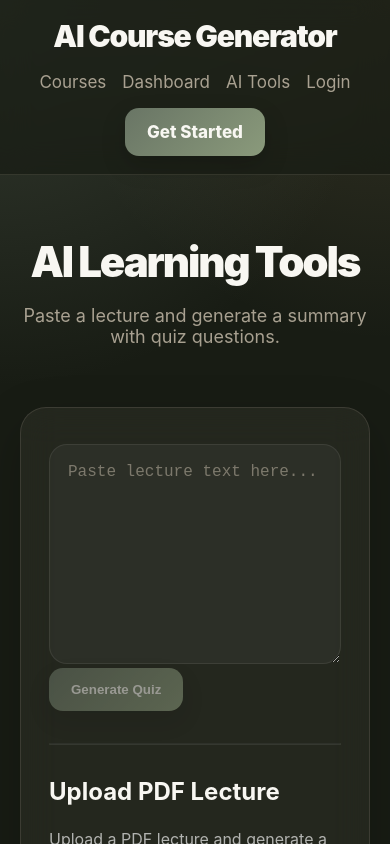
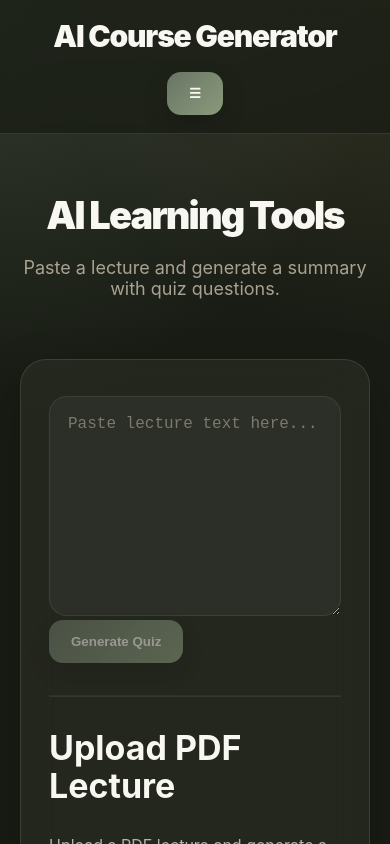
Before and after one commit to Jahon27/ai-course-generator, a React app in the folder frontend/: page /ai-tools in a window 390 px wide. Shown: the top 844 px of the page. Built offline with nearby package versions, Linux system fonts and the light colour scheme; the HTML template or start-up script is replaced by a standard one.

Commit message:
Mobile version updates

```diff
--- a/frontend/src/App.css
+++ b/frontend/src/App.css
@@ -292,3 +292,40 @@ textarea::placeholder {
   margin-top: 16px;
   flex-wrap: wrap;
 }
+
+.mobile-nav {
+  display: none;
+}
+
+@media (max-width: 768px) {
+
+  .nav-links {
+    display: none;
+  }
+
+  .nav-button {
+    display: none;
+  }
+
+  .mobile-nav {
+    display: block;
+  }
+}
+
+@media (max-width: 768px) {
+
+  .card h2 {
+    font-size: 34px;
+    line-height: 1.1;
+    word-break: break-word;
+  }
+
+  .card p {
+    font-size: 16px;
+  }
+
+  .page-title {
+    font-size: 38px;
+  }
+
+}
--- a/frontend/src/App.jsx
+++ b/frontend/src/App.jsx
@@ -12,6 +12,7 @@ import { Toaster } from "react-hot-toast";
 
 function App() {
     const [isLoggedIn, setIsLoggedIn] = useState(!!localStorage.getItem("token"));
+    const [menuOpen, setMenuOpen] = useState(false);
   return (
     <BrowserRouter>
       <div className="app">
@@ -42,6 +43,23 @@ function App() {
                     Get Started
                   </Link>
                 </>
+              )}
+            </div>
+
+            <div className="mobile-nav">
+              <button
+                className="hamburger"
+                onClick={() => setMenuOpen(!menuOpen)}
+              >
+                ☰
+              </button>
+
+              {menuOpen && (
+                <div className="mobile-menu">
+                  <Link to="/">Courses</Link>
+                  <Link to="/dashboard">Dashboard</Link>
+                  <Link to="/ai-tools">AI Tools</Link>
+                </div>
               )}
             </div>
         </nav>
```
